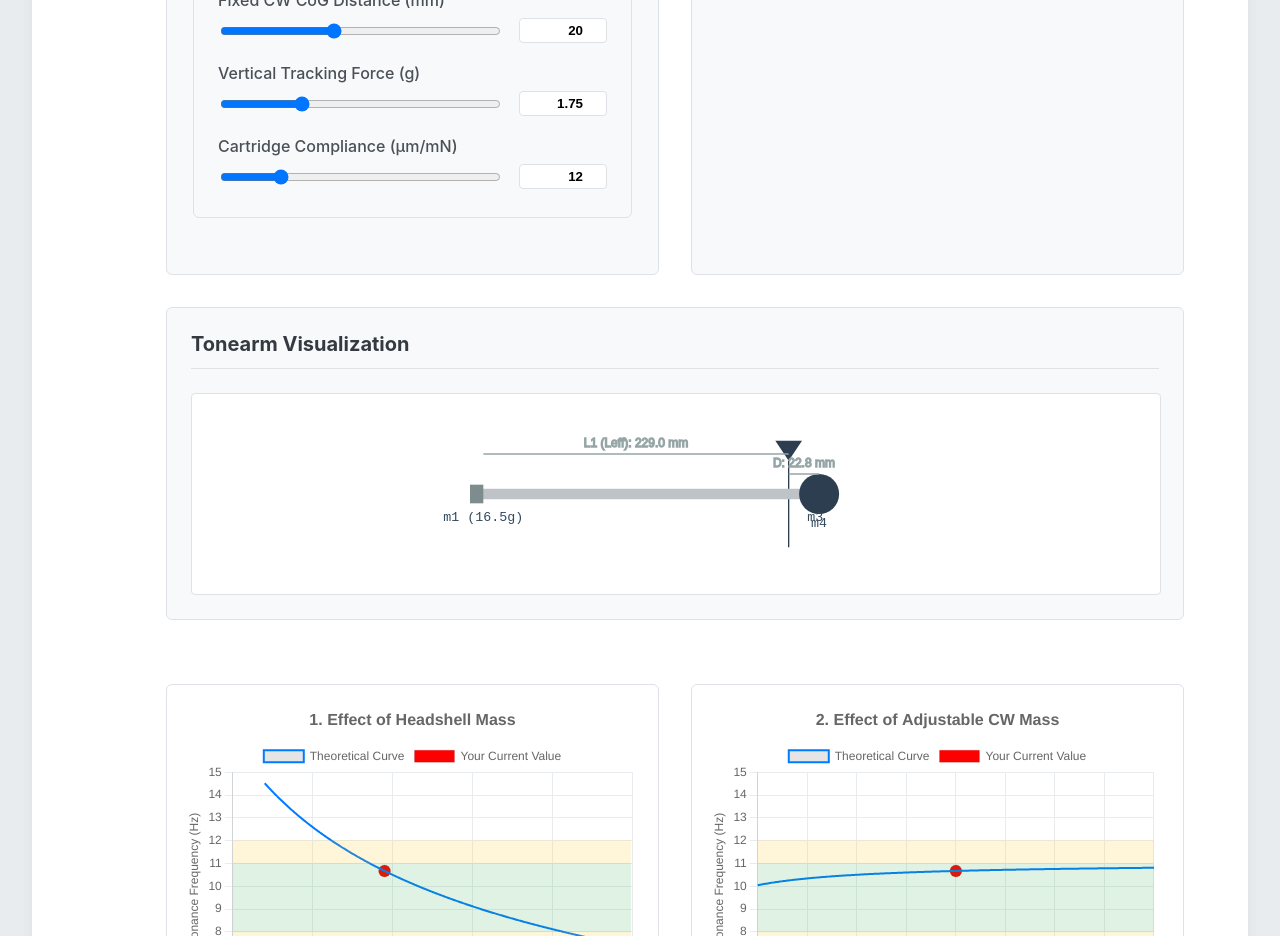
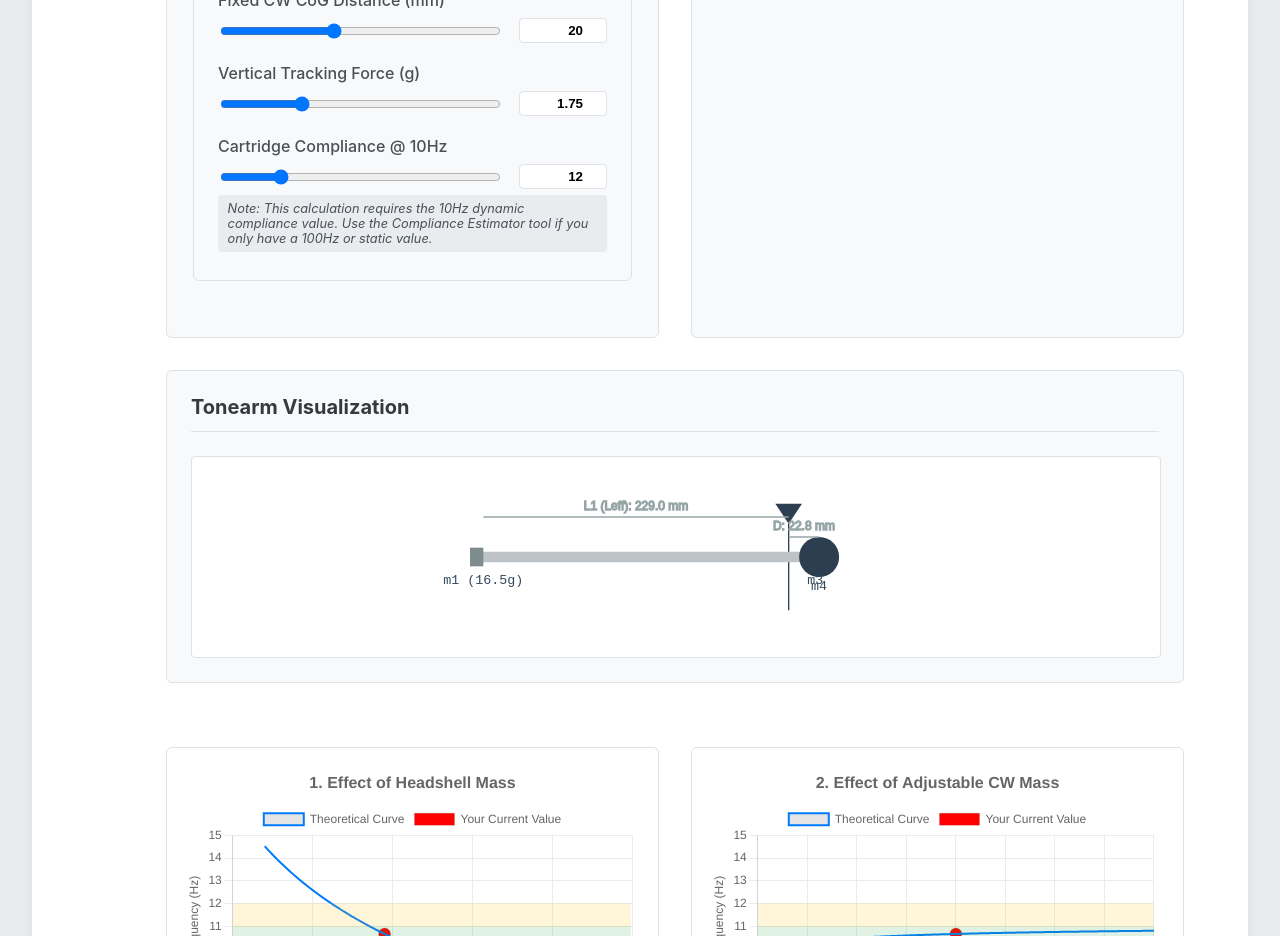
Before and after one commit to Engrove/Turntable, a Vue app: page /tonearm-calculator in a window 1280 px wide. Shown: the part 1160-2096 px from the top of the page. Built offline with nearby package versions, Linux system fonts and the light colour scheme.

Commit message:
Update InputPanel.vue

```diff
--- a/src/components/InputPanel.vue
+++ b/src/components/InputPanel.vue
@@ -26,7 +26,6 @@ function resetPickupSelection() {
   store.loadCartridgePreset(null);
 }
 
-// --- KORRIGERAD LOGIK FÖR INAKTIVERING ---
 const isTonearmSelected = computed(() => store.selectedTonearmId !== null);
 const isPickupSelected = computed(() => store.selectedPickupId !== null);
 const isHeadshellIntegrated = computed(() => store.currentTonearm?.has_integrated_headshell === true);
@@ -37,12 +36,13 @@ const parameterDefinitions = {
     m_screws:          { label: 'Mounting Screws Mass (g)',            min: 0,   max: 5,    step: 0.1,  disabled: ref(false) },
     m_rear_assembly:   { label: 'Armwand + Fixed CW Mass (g)',       min: 10,  max: 200,  step: 0.5,  disabled: isTonearmSelected },
     m_tube_percentage: { label: 'Armwand % of Rear Mass',            min: 0,   max: 100,  step: 1,    disabled: isTonearmSelected },
-    m4_adj_cw:         { label: 'Adjustable CW Mass (g)',              min: 40,  max: 200,  step: 1,    disabled: ref(false) }, // Låt denna vara justerbar
+    m4_adj_cw:         { label: 'Adjustable CW Mass (g)',              min: 40,  max: 200,  step: 1,    disabled: ref(false) },
     L1:                { label: 'Effective Length (mm)',               min: 200, max: 350,  step: 0.5,  disabled: isTonearmSelected },
     L2:                { label: 'Armwand CoG Distance (mm)',           min: 0,   max: 50,   step: 0.5,  disabled: isTonearmSelected },
     L3_fixed_cw:       { label: 'Fixed CW CoG Distance (mm)',          min: 0,   max: 50,   step: 0.5,  disabled: isTonearmSelected },
     vtf:               { label: 'Vertical Tracking Force (g)',         min: 0.5, max: 5,    step: 0.05, disabled: isPickupSelected },
-    compliance:        { label: 'Cartridge Compliance (µm/mN)',        min: 5,   max: 40,   step: 0.5,  disabled: isPickupSelected },
+    // NYTT: Ändrad label för tydlighet
+    compliance:        { label: 'Cartridge Compliance @ 10Hz',        min: 5,   max: 40,   step: 0.5,  disabled: isPickupSelected },
 };
 </script>
 
@@ -52,7 +52,6 @@ const parameterDefinitions = {
 
     <fieldset>
       <legend>Load Presets</legend>
-      <!-- ... (resten av template-koden är oförändrad) ... -->
        <div class="preset-group">
         <label>Load Tonearm Preset</label>
         <div class="preset-selectors">
@@ -105,16 +104,19 @@ const parameterDefinitions = {
             :disabled="param.disabled.value"
           >
         </div>
-         <small v-if="param.disabled.value" class="disabled-note">
+        <!-- NYTT: Hjälptext för compliance -->
+        <small v-if="key === 'compliance'" class="help-text">
+          Note: This calculation requires the 10Hz dynamic compliance value. Use the Compliance Estimator tool if you only have a 100Hz or static value.
+        </small>
+        <small v-if="param.disabled.value" class="disabled-note">
             This value is controlled by the selected preset.
-          </small>
+        </small>
       </div>
     </fieldset>
   </div>
 </template>
 
 <style scoped>
-/* ... (all css är oförändrad) ... */
 fieldset { border: 1px solid var(--border-color); border-radius: 6px; padding: 1rem 1.5rem 0.5rem; margin-bottom: 2rem; }
 legend { font-weight: 600; color: var(--header-color); padding: 0 0.5rem; }
 .preset-group { margin-bottom: 1.5rem; }
@@ -130,6 +132,17 @@ legend { font-weight: 600; color: var(--header-color); padding: 0 0.5rem; }
 .value-select { width: 100%; padding: 0.5rem 0.75rem; font-size: 1rem; background-color: #fff; border: 1px solid #ced4da; border-radius: 4px; box-sizing: border-box; transition: border-color 0.15s ease-in-out, box-shadow 0.15s ease-in-out; cursor: pointer;}
 .value-select:disabled { background-color: #e9ecef; cursor: not-allowed; }
 .disabled-note { font-size: 0.8rem; font-style: italic; color: var(--label-color); display: block; margin-top: 0.25rem; }
+/* NYTT: Styling för hjälptexten */
+.help-text {
+  font-size: 0.8rem;
+  font-style: italic;
+  color: var(--label-color);
+  display: block;
+  margin-top: 0.35rem;
+  background-color: #e9ecef;
+  padding: 0.4rem 0.6rem;
+  border-radius: 4px;
+}
 input[type="range"]:disabled { background-color: #e9ecef; cursor: not-allowed; }
 input[type="number"]:disabled { background-color: #e9ecef; }
 </style>
```
